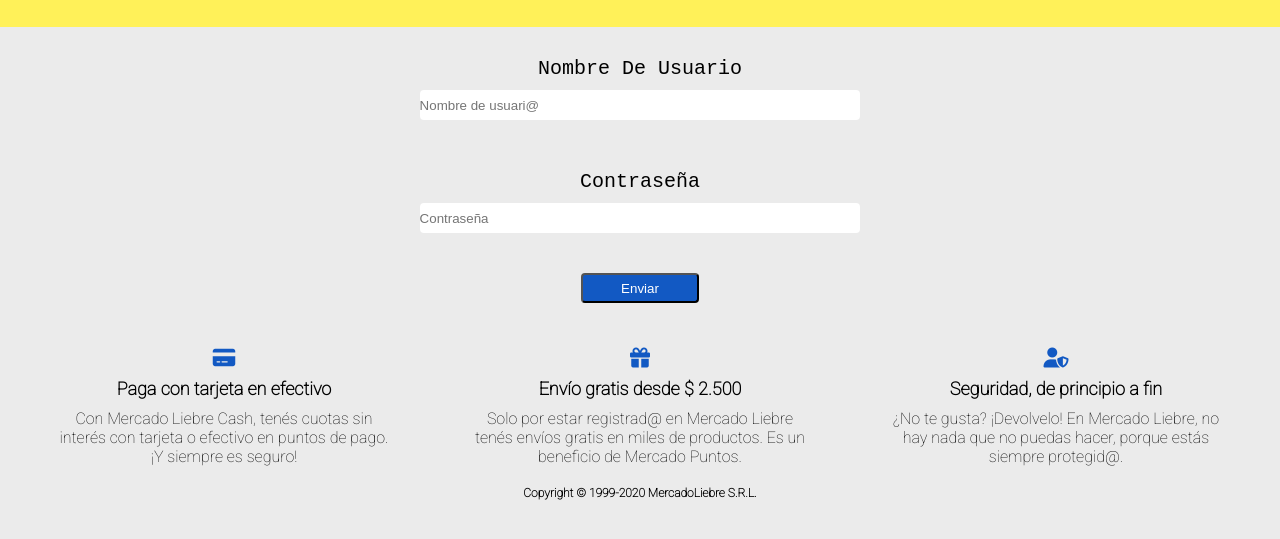
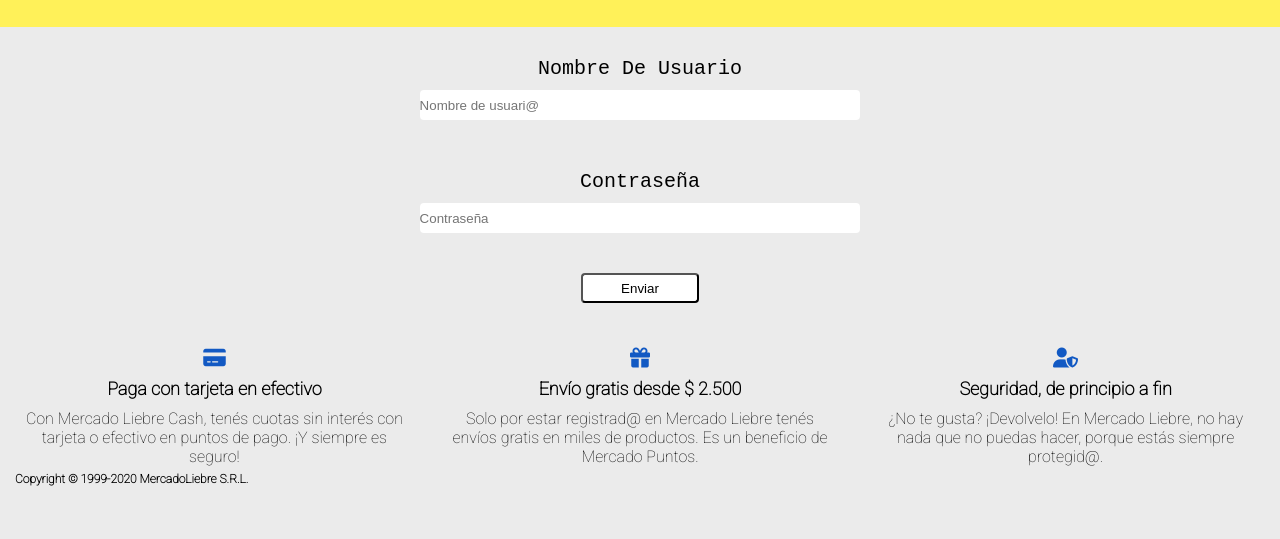
Before and after one commit to franco427/Proyecto-mercado-liebre, a website: page views/login.html in a window 1280 px wide. Shown: the part 181-720 px from the top of the page. Drawn offline with Linux system fonts and the light colour scheme.

Commit message:
se agrego trancision al boton de envio de login y mejoro el footer

```diff
--- a/public/ccs/style.css
+++ b/public/ccs/style.css
@@ -114,8 +114,6 @@
 .button-login button{
     width: 40%;
     border-radius: 4px;
-    background-color: #1259c3;
-    color: #fff;
 }
 
 .button-login{
@@ -242,6 +240,7 @@
 display: flex;
 justify-content: space-evenly;
 flex-wrap: wrap;
+position: relative;
 }
 
 section.fa-solid{
@@ -341,7 +340,7 @@
     }
     .footer{
     padding: 10px;
-    width: 30%;
+    width: 33%;
     }
     .fa-credit-card{
         font-size: 15px;
@@ -354,7 +353,7 @@
         .fa-user-shield{
         font-size: 15px;
         padding-bottom: 10px;
-        }
+    }
 }
 
 @media (min-width: 1200px) {
@@ -392,6 +391,19 @@
     transition: 2s;
     }
 
+    .button-login{
+    width: 30%;
+    margin: auto;
+    }
+
+    .button-login button:hover{
+    background-color: #0022AA;
+    color: #fff;
+    transform: translateY(-3px);
+    transition: 0.50s;
+    box-shadow: 0px 2px 5px rgb(100, 100, 100);
+    }
+
     .visual_pc{
      display: flex;
      align-items: center;
@@ -399,11 +411,6 @@
 
     .logo{
     width: 300px;
-    }
-
-    .button-login{
-    width: 30%;
-    margin: auto;
     }
 
     .titular{
@@ -452,7 +459,9 @@
     padding-bottom: 10px;
     }
 
-    .footer{
-    align-self: flex-end;
+    .copy{
+    position: absolute;
+    bottom: 0;
+    left: 15px;
     }
 }
```
